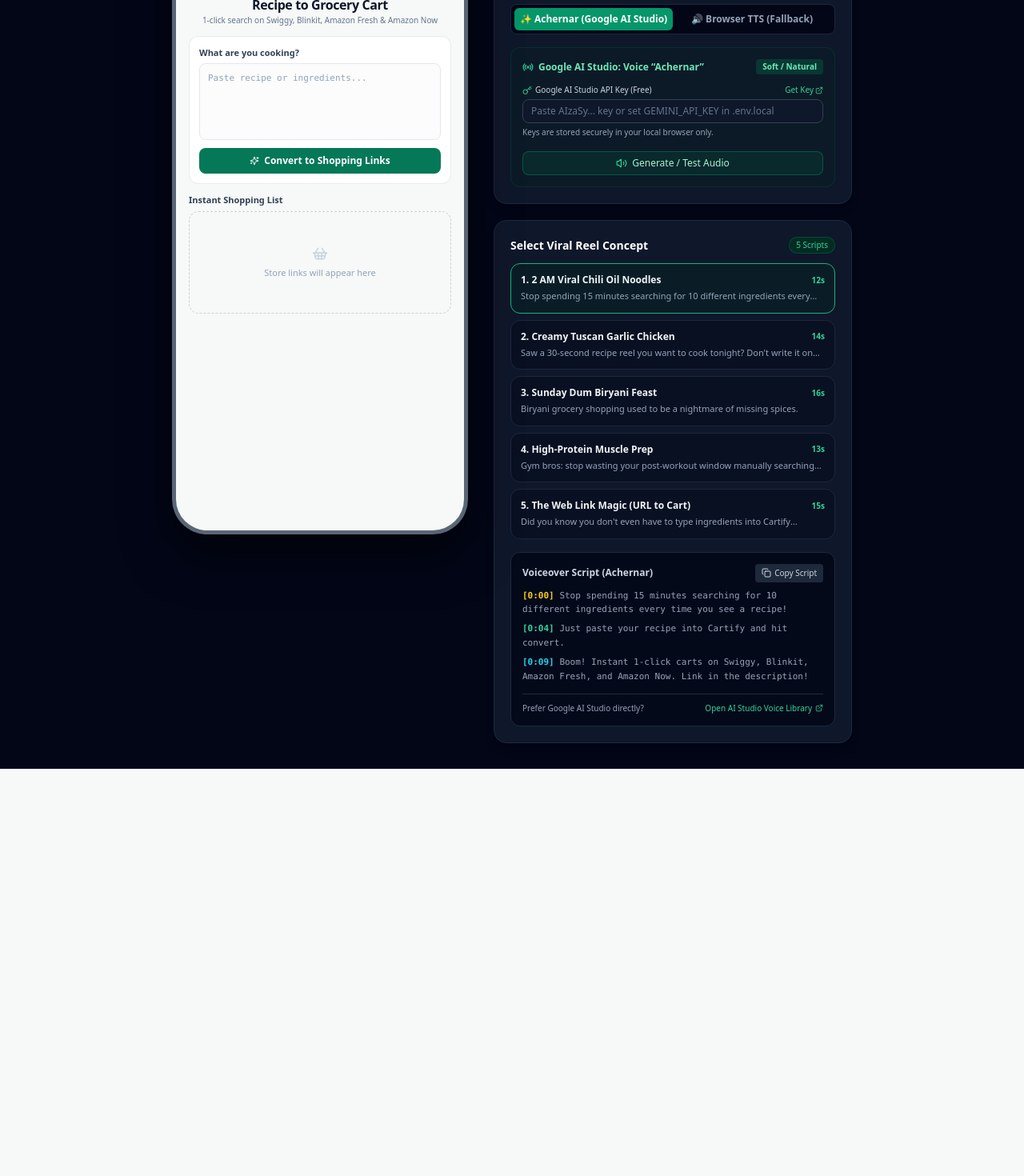
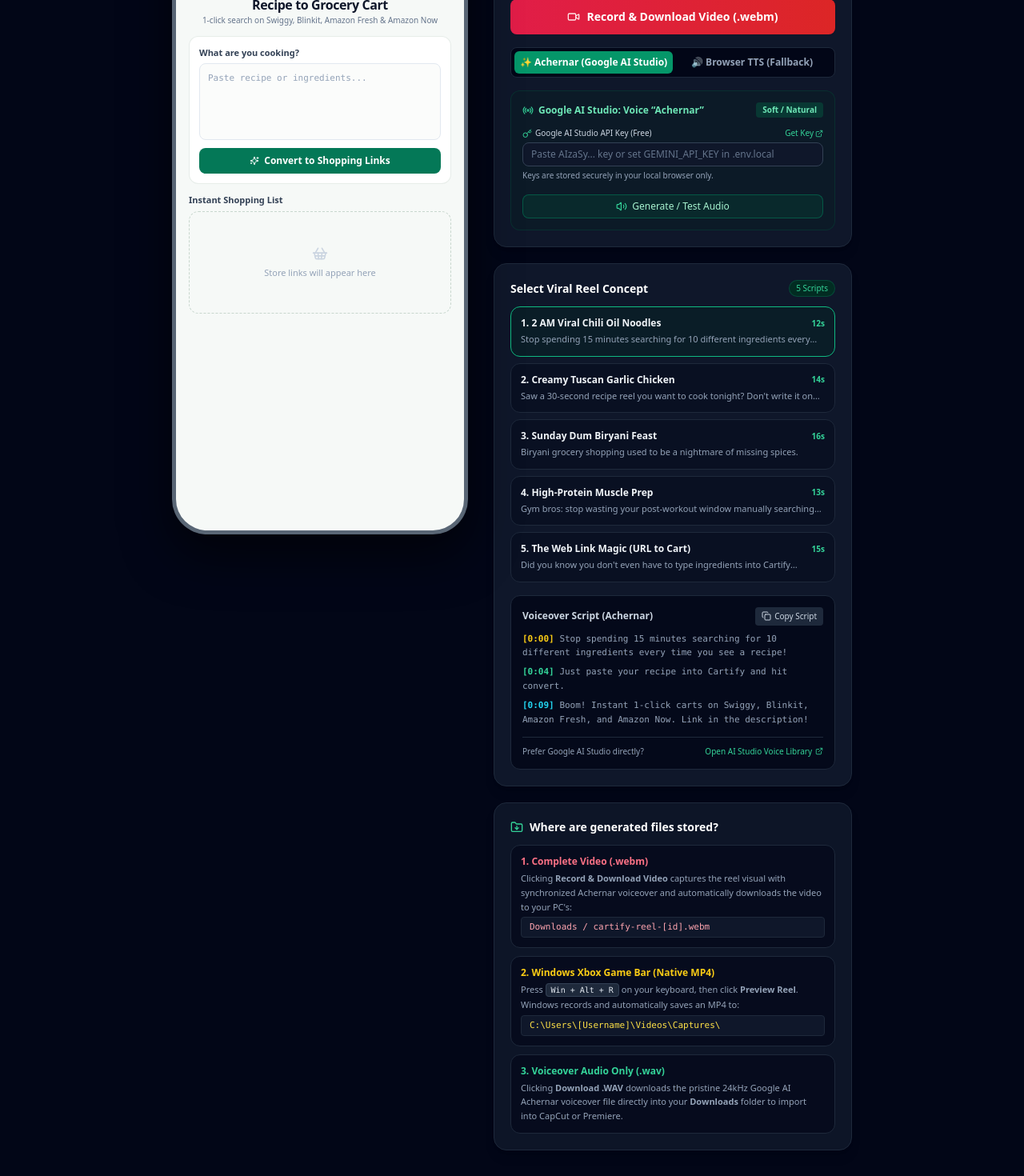
Before and after one commit to pnanisar0806/cartify, a Next.js app: page /demo in a window 1280 px wide. Shown: the part 282-1752 px from the top of the page at 80% size. Before the commit the page ends 1243 px from the top, so only its background shows below. Built offline with nearby package versions, Linux system fonts and the light colour scheme.

Commit message:
feat: add in-browser screen recording with auto video download and storage location guide

```diff
--- a/app/demo/page.tsx
+++ b/app/demo/page.tsx
@@ -18,6 +18,10 @@
   ExternalLink,
   Loader2,
   Radio,
+  Video,
+  FolderDown,
+  CheckCircle2,
+  Square,
 } from "lucide-react";
 import { Button } from "@/components/ui/button";
 import { getSwiggyUrl, getBlinkitUrl, getAmazonFreshUrl, getAmazonNowUrl } from "@/lib/utils";
@@ -171,6 +175,13 @@
   const [audioCache, setAudioCache] = useState<Record<string, string>>({});
   const [audioError, setAudioError] = useState<string | null>(null);
 
+  // Screen recording & auto-download state
+  const [isRecording, setIsRecording] = useState(false);
+  const [lastDownloadedVideo, setLastDownloadedVideo] = useState<string | null>(null);
+  const mediaRecorderRef = useRef<MediaRecorder | null>(null);
+  const recordedChunksRef = useRef<Blob[]>([]);
+  const mediaStreamRef = useRef<MediaStream | null>(null);
+
   // Browser voice fallback state
   const [voiceEnabled, setVoiceEnabled] = useState(true);
   const [speechRate, setSpeechRate] = useState(1.1);
@@ -230,7 +241,7 @@
     };
   }, [selectedVoiceName]);
 
-  // Clean timers and stop audio
+  // Clean timers, streams, recorders and stop audio
   function clearAllTimers() {
     if (typingTimerRef.current) clearInterval(typingTimerRef.current);
     if (stepTimerRef.current) clearTimeout(stepTimerRef.current);
@@ -241,6 +252,14 @@
     if (typeof window !== "undefined" && "speechSynthesis" in window) {
       window.speechSynthesis.cancel();
     }
+    if (mediaRecorderRef.current && mediaRecorderRef.current.state !== "inactive") {
+      mediaRecorderRef.current.stop();
+    }
+    if (mediaStreamRef.current) {
+      mediaStreamRef.current.getTracks().forEach((track) => track.stop());
+      mediaStreamRef.current = null;
+    }
+    setIsRecording(false);
   }
 
   // Fetch Achernar Audio from /api/tts
@@ -326,7 +345,7 @@
   }
 
   // Start Reel with synchronized Google AI Studio Achernar voice
-  async function startReel() {
+  async function startReel(onComplete?: () => void) {
     clearAllTimers();
     setDisplayText("");
 
@@ -336,9 +355,9 @@
         audioUrl = await fetchAchernarAudio(currentScript);
       }
 
-
       if (!audioUrl) {
         setStep("idle");
+        onComplete?.();
         return;
       }
 
@@ -354,6 +373,7 @@
         console.error("Audio playback error:", e);
         setAudioError("Unable to play audio. Click Start Reel to retry.");
         setStep("idle");
+        onComplete?.();
       };
 
       audio.ontimeupdate = () => {
@@ -390,6 +410,9 @@
 
       audio.onended = () => {
         setStep("results");
+        if (onComplete) {
+          setTimeout(onComplete, 1200);
+        }
       };
 
       try {
@@ -400,13 +423,13 @@
         console.warn("Audio play issue:", err);
         setAudioError("Audio generated! Click 'Start Reel' to start.");
         setStep("idle");
+        onComplete?.();
       }
     } else {
       // Browser Speech Synthesis fallback mode
       setStep("hook");
       setCurrentCaption(currentScript.voiceover.hook);
       speakBrowserText(currentScript.voiceover.hook, () => {
-
         setStep("typing");
         setCurrentCaption(currentScript.voiceover.action);
         speakBrowserText(currentScript.voiceover.action, () => {
@@ -416,7 +439,11 @@
           stepTimerRef.current = setTimeout(() => {
             setStep("results");
             setCurrentCaption(currentScript.voiceover.cta);
-            speakBrowserText(currentScript.voiceover.cta);
+            speakBrowserText(currentScript.voiceover.cta, () => {
+              if (onComplete) {
+                setTimeout(onComplete, 1200);
+              }
+            });
           }, 1200);
         });
 
@@ -434,6 +461,109 @@
         }, 35);
       });
     }
+  }
+
+  // Handle in-browser screen recording and automatic video download
+  async function handleRecordAndDownload() {
+    if (typeof window === "undefined" || !navigator.mediaDevices?.getDisplayMedia) {
+      alert("Screen recording is not supported in this browser. On Windows, you can also press Win + Alt + R to record!");
+      return;
+    }
+
+    try {
+      // Preload Achernar audio if needed before starting recording dialog
+      if (voiceMode === "achernar" && !audioCache[currentScript.id]) {
+        const audioUrl = await fetchAchernarAudio(currentScript);
+        if (!audioUrl) return;
+      }
+
+      // Prompt user to select screen / tab to record
+      const stream = await navigator.mediaDevices.getDisplayMedia({
+        video: {
+          displaySurface: "browser",
+        } as MediaTrackConstraints,
+        audio: true,
+      });
+
+      mediaStreamRef.current = stream;
+      recordedChunksRef.current = [];
+
+      let mimeType = "video/webm";
+      if (typeof MediaRecorder !== "undefined") {
+        if (MediaRecorder.isTypeSupported("video/webm;codecs=vp9,opus")) {
+          mimeType = "video/webm;codecs=vp9,opus";
+        } else if (MediaRecorder.isTypeSupported("video/webm;codecs=vp8,opus")) {
+          mimeType = "video/webm;codecs=vp8,opus";
+        } else if (MediaRecorder.isTypeSupported("video/webm")) {
+          mimeType = "video/webm";
+        } else if (MediaRecorder.isTypeSupported("video/mp4")) {
+          mimeType = "video/mp4";
+        }
+      }
+
+      const recorder = new MediaRecorder(stream, { mimeType });
+      mediaRecorderRef.current = recorder;
+
+      recorder.ondataavailable = (event) => {
+        if (event.data && event.data.size > 0) {
+          recordedChunksRef.current.push(event.data);
+        }
+      };
+
+      recorder.onstop = () => {
+        const blob = new Blob(recordedChunksRef.current, { type: mimeType });
+        const videoUrl = URL.createObjectURL(blob);
+        const fileName = `cartify-reel-${currentScript.id}.webm`;
+
+        // Automatically download to user's local Downloads folder!
+        const downloadLink = document.createElement("a");
+        downloadLink.href = videoUrl;
+        downloadLink.download = fileName;
+        document.body.appendChild(downloadLink);
+        downloadLink.click();
+        document.body.removeChild(downloadLink);
+
+        setLastDownloadedVideo(fileName);
+        setIsRecording(false);
+
+        stream.getTracks().forEach((track) => track.stop());
+        mediaStreamRef.current = null;
+      };
+
+      // If user stops sharing using browser UI banner
+      const videoTrack = stream.getVideoTracks()[0];
+      if (videoTrack) {
+        videoTrack.onended = () => {
+          if (recorder.state !== "inactive") {
+            recorder.stop();
+          }
+        };
+      }
+
+      recorder.start(200);
+      setIsRecording(true);
+
+      // Start reel playback and stop recorder when reel ends
+      await startReel(() => {
+        if (recorder.state !== "inactive") {
+          recorder.stop();
+        }
+      });
+    } catch (err) {
+      console.warn("Screen record cancelled or failed:", err);
+      setIsRecording(false);
+      if (mediaStreamRef.current) {
+        mediaStreamRef.current.getTracks().forEach((track) => track.stop());
+        mediaStreamRef.current = null;
+      }
+    }
+  }
+
+  function stopRecording() {
+    if (mediaRecorderRef.current && mediaRecorderRef.current.state !== "inactive") {
+      mediaRecorderRef.current.stop();
+    }
+    clearAllTimers();
   }
 
   function reset() {
@@ -468,6 +598,17 @@
       <div className="flex w-full max-w-5xl flex-col items-center gap-8 lg:flex-row lg:items-start lg:justify-center">
         {/* Phone Mockup Frame (9:16 aspect ratio: 370px x 780px) */}
         <div className="relative flex h-[780px] w-[370px] shrink-0 flex-col overflow-hidden rounded-[44px] border-[5px] border-slate-700/80 bg-[#f6f9f7] shadow-[0_25px_60px_rgba(0,0,0,0.6)] text-slate-900">
+          {/* Recording Badge Overlay */}
+          {isRecording && (
+            <div className="absolute top-12 left-4 right-4 z-40 flex items-center justify-between rounded-full bg-rose-600 px-3 py-1 text-[10px] font-bold text-white shadow-lg animate-pulse">
+              <span className="flex items-center gap-1.5">
+                <span className="h-2 w-2 rounded-full bg-white animate-ping" />
+                🔴 RECORDING REEL
+              </span>
+              <span>{currentScript.duration}</span>
+            </div>
+          )}
+
           {/* Dynamic Island / Notch */}
           <div className="flex h-11 items-center justify-between px-6 pt-2">
             <span className="text-[11px] font-bold text-slate-500">9:41</span>
@@ -635,13 +776,12 @@
               <span className="text-xs text-emerald-400 font-medium">9:16 Ready</span>
             </h2>
 
-            <div className="flex flex-wrap gap-2.5 mb-4">
+            <div className="flex flex-wrap gap-2.5 mb-2.5">
               <Button
-                onClick={startReel}
-                disabled={isGeneratingVoice || step === "typing" || step === "converting"}
+                onClick={() => startReel()}
+                disabled={isGeneratingVoice || isRecording || step === "typing" || step === "converting"}
                 className="flex-1 gap-2 bg-emerald-600 font-semibold hover:bg-emerald-500 text-white"
               >
-
                 {isGeneratingVoice ? (
                   <>
                     <Loader2 className="h-4 w-4 animate-spin" />
@@ -650,7 +790,7 @@
                 ) : (
                   <>
                     <Play className="h-4 w-4 fill-current" />
-                    Start Reel ({currentScript.duration})
+                    Preview Reel ({currentScript.duration})
                   </>
                 )}
               </Button>
@@ -658,6 +798,45 @@
                 <RotateCcw className="h-4 w-4" /> Reset
               </Button>
             </div>
+
+            {/* 1-Click Screen Record & Download Video Button */}
+            <div className="mb-4">
+              {isRecording ? (
+                <Button
+                  onClick={stopRecording}
+                  className="w-full gap-2 bg-rose-600 hover:bg-rose-500 font-bold text-white shadow-md shadow-rose-950/40 animate-pulse"
+                >
+                  <Square className="h-4 w-4 fill-current" /> Stop &amp; Save Video Now
+                </Button>
+              ) : (
+                <Button
+                  onClick={handleRecordAndDownload}
+                  disabled={isGeneratingVoice || step === "typing" || step === "converting"}
+                  className="w-full gap-2 bg-gradient-to-r from-rose-600 to-red-600 hover:from-rose-500 hover:to-red-500 font-semibold text-white shadow-sm"
+                >
+                  <Video className="h-4 w-4 text-rose-100" />
+                  Record &amp; Download Video (.webm)
+                </Button>
+              )}
+            </div>
+
+            {/* Video Downloaded Confirmation Banner */}
+            {lastDownloadedVideo && (
+              <div className="mb-4 rounded-xl border border-emerald-500/40 bg-emerald-950/40 p-3 text-xs text-emerald-200 flex items-start gap-2.5">
+                <CheckCircle2 className="h-4 w-4 text-emerald-400 shrink-0 mt-0.5" />
+                <div className="space-y-0.5">
+                  <p className="font-bold text-emerald-300">
+                    Video Saved to your Downloads folder!
+                  </p>
+                  <p className="font-mono text-[11px] text-emerald-400/90 break-all">
+                    {lastDownloadedVideo}
+                  </p>
+                  <p className="text-[10px] text-slate-400">
+                    Saved directly to your PC&apos;s Downloads folder. Ready for Instagram Reels, YouTube Shorts, or TikTok!
+                  </p>
+                </div>
+              </div>
+            )}
 
             {/* Voice Provider Switcher */}
             <div className="mb-4 flex rounded-lg border border-slate-800 bg-slate-950 p-1">
@@ -911,6 +1090,49 @@
               </div>
             </div>
           </div>
+
+          {/* Where is the complete video stored? Explainer Card */}
+          <div className="rounded-2xl border border-slate-800 bg-slate-900/90 p-5 shadow-lg space-y-3">
+            <div className="flex items-center gap-2 text-white font-bold text-sm">
+              <FolderDown className="h-4 w-4 text-emerald-400" />
+              <span>Where are generated files stored?</span>
+            </div>
+
+            <div className="space-y-2.5 text-xs text-slate-300">
+              <div className="rounded-xl border border-slate-800 bg-slate-950/60 p-3 space-y-1">
+                <span className="font-bold text-rose-400 flex items-center gap-1.5">
+                  1. Complete Video (.webm)
+                </span>
+                <p className="text-slate-400 text-[11px] leading-relaxed">
+                  Clicking <strong>Record &amp; Download Video</strong> captures the reel visual with synchronized Achernar voiceover and automatically downloads the video to your PC&apos;s:
+                </p>
+                <div className="rounded bg-slate-900 px-2.5 py-1 font-mono text-[11px] text-rose-300 border border-slate-800 select-all">
+                  Downloads / cartify-reel-[id].webm
+                </div>
+              </div>
+
+              <div className="rounded-xl border border-slate-800 bg-slate-950/60 p-3 space-y-1">
+                <span className="font-bold text-yellow-400 flex items-center gap-1.5">
+                  2. Windows Xbox Game Bar (Native MP4)
+                </span>
+                <p className="text-slate-400 text-[11px] leading-relaxed">
+                  Press <kbd className="rounded bg-slate-800 px-1.5 py-0.5 text-slate-200 border border-slate-700 font-mono text-[10px]">Win + Alt + R</kbd> on your keyboard, then click <strong>Preview Reel</strong>. Windows records and automatically saves an MP4 to:
+                </p>
+                <div className="rounded bg-slate-900 px-2.5 py-1 font-mono text-[11px] text-yellow-300 border border-slate-800 select-all">
+                  C:\Users\[Username]\Videos\Captures\
+                </div>
+              </div>
+
+              <div className="rounded-xl border border-slate-800 bg-slate-950/60 p-3 space-y-1">
+                <span className="font-bold text-emerald-400 flex items-center gap-1.5">
+                  3. Voiceover Audio Only (.wav)
+                </span>
+                <p className="text-slate-400 text-[11px] leading-relaxed">
+                  Clicking <strong>Download .WAV</strong> downloads the pristine 24kHz Google AI Achernar voiceover file directly into your <strong>Downloads</strong> folder to import into CapCut or Premiere.
+                </p>
+              </div>
+            </div>
+          </div>
         </div>
       </div>
     </div>
--- a/package.json
+++ b/package.json
@@ -12,7 +12,7 @@
     "test": "vitest run",
     "git:status": "git status",
     "git:add": "git add -A",
-    "git:sync": "git add -A && git commit -m \"fix: resolve start reel button deactivation, add per-script audio caching and update CTA to description\" && git push origin main",
+    "git:sync": "git add -A && git commit -m \"feat: add in-browser screen recording with auto video download and storage location guide\" && git push origin main",
     "git:push": "git push origin main"
   },
   "dependencies": {
```
